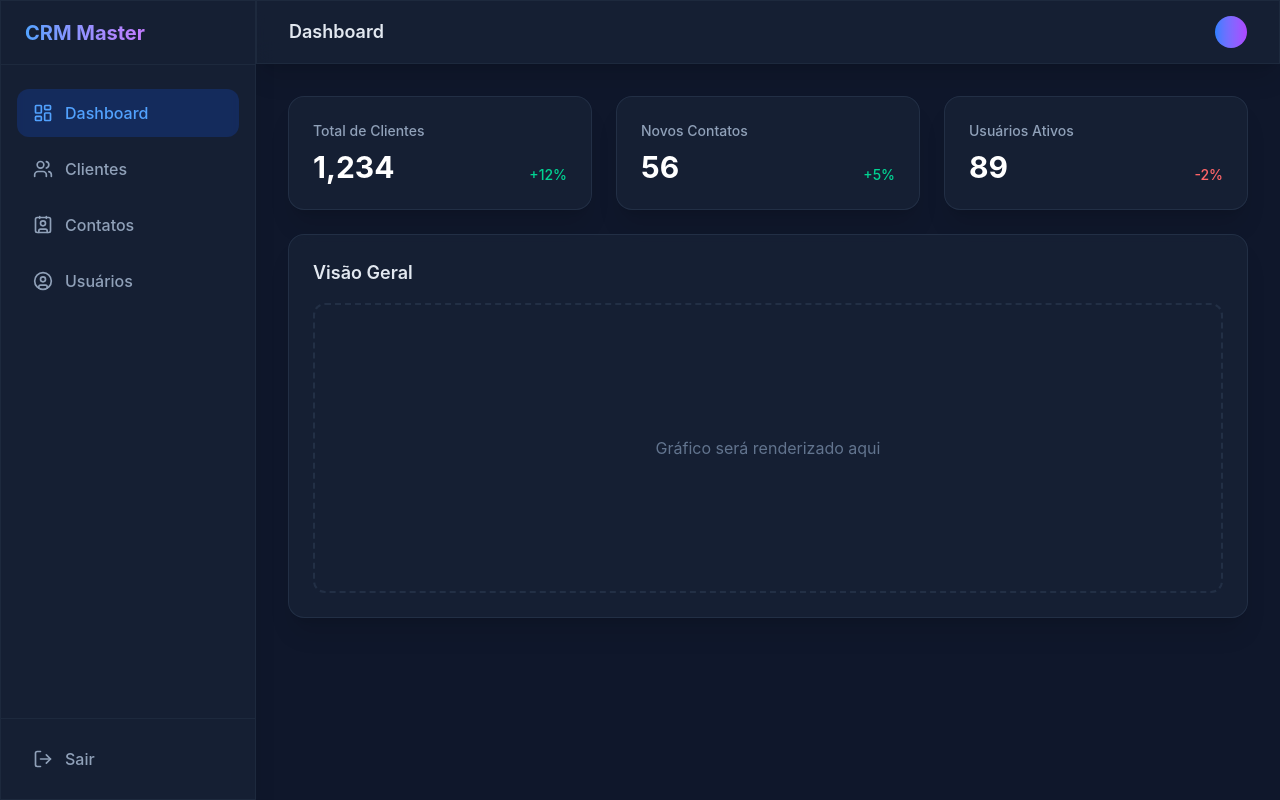
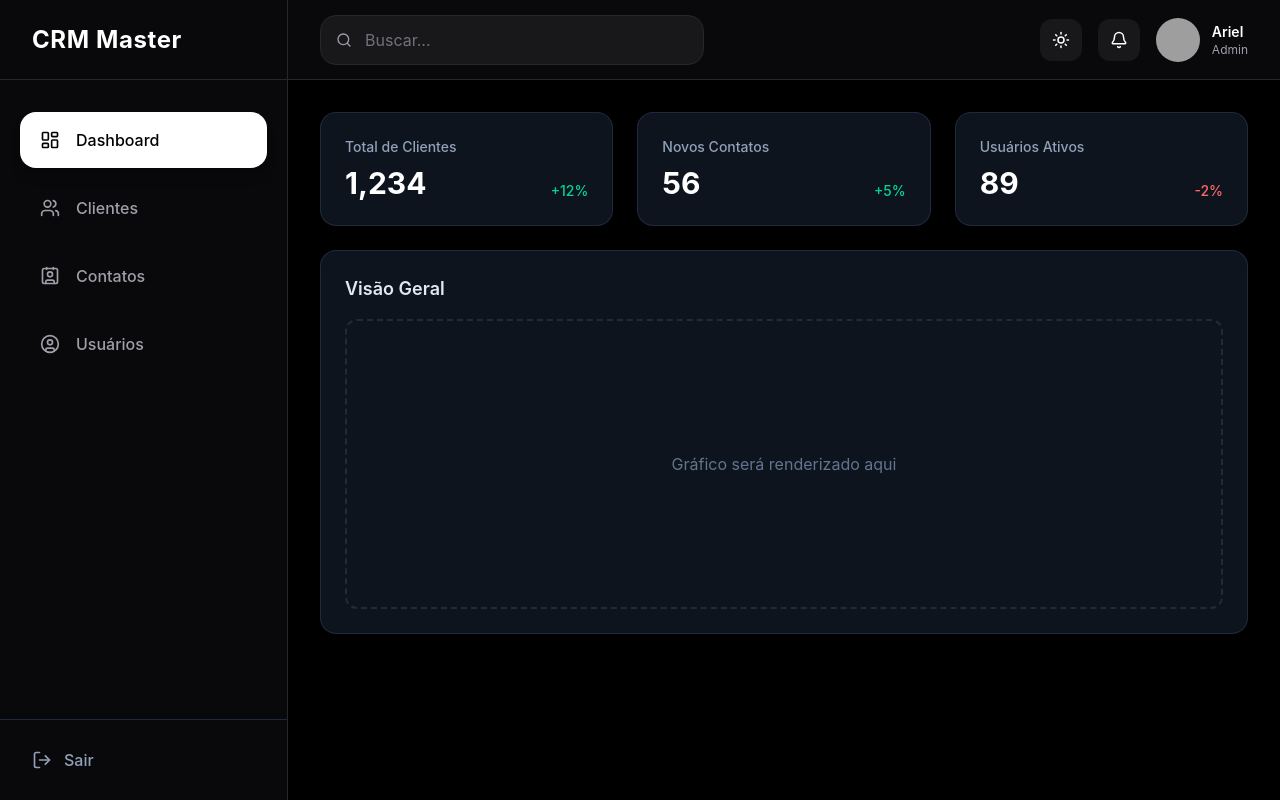
Before and after one commit to Grupo-04-Turma-JavaScript-14/master_crm_interface, a React (Vite) app: page /app/dashboard in a window 1280 px wide. Built offline with nearby package versions, Linux system fonts and the light colour scheme; grey boxes are pictures that could not be loaded.

Commit message:
feat: alteração de cores do layout

```diff
--- a/src/layouts/CrmLayout.tsx
+++ b/src/layouts/CrmLayout.tsx
@@ -1,9 +1,11 @@
 import { Outlet, Link, useLocation } from 'react-router-dom';
-import { LayoutDashboard, Users, Contact, UserCircle, LogOut } from 'lucide-react';
+import { useState } from 'react';
+import { LayoutDashboard, Users, Contact, UserCircle, LogOut, Search, Moon, Sun, Bell } from 'lucide-react';
 import { cn } from '../lib/utils';
 
 export default function CrmLayout() {
   const location = useLocation();
+  const [darkMode, setDarkMode] = useState(true);
 
   const navItems = [
     { name: 'Dashboard', path: '/app/dashboard', icon: LayoutDashboard },
@@ -13,16 +15,26 @@ export default function CrmLayout() {
   ];
 
   return (
-    <div className="min-h-screen bg-slate-900 flex text-slate-100">
+    <div className={`min-h-screen flex transition-all duration-300 ${darkMode
+      ? 'bg-black text-white'
+      : 'bg-zinc-100 text-black'
+      }`}>
       {/* Sidebar */}
-      <aside className="w-64 glass-panel border-r border-slate-800 flex flex-col">
-        <div className="h-16 flex items-center px-6 border-b border-slate-800">
-          <h1 className="text-xl font-bold bg-gradient-to-r from-blue-400 to-purple-400 bg-clip-text text-transparent">
+      <aside className={`w-72 flex flex-col border-r transition-all duration-300 ${darkMode
+        ? 'bg-zinc-950 border-zinc-800'
+        : 'bg-white border-zinc-200'
+        }`}>
+        <div className={`h-20 flex items-center px-8 border-b ${darkMode
+          ? 'border-zinc-800'
+          : 'border-zinc-200'
+          }`}>
+          {/* Logo */}
+          <h1 className="text-2xl font-bold tracking-wide">
             CRM Master
           </h1>
         </div>
 
-        <nav className="flex-1 px-4 py-6 space-y-2">
+        <nav className="flex-1 px-5 py-8 space-y-3">
           {navItems.map((item) => {
             const Icon = item.icon;
             const isActive = location.pathname.startsWith(item.path);
@@ -32,13 +44,17 @@ export default function CrmLayout() {
                 key={item.path}
                 to={item.path}
                 className={cn(
-                  "flex items-center px-4 py-3 rounded-xl transition-all duration-200 group",
+                  "flex items-center px-5 py-4 rounded-2xl transition-all duration-300 group font-medium",
                   isActive
-                    ? "bg-blue-600/20 text-blue-400"
-                    : "text-slate-400 hover:bg-slate-800/50 hover:text-slate-200"
+                    ? darkMode
+                      ? "bg-white text-black shadow-lg"
+                      : "bg-black text-white shadow-lg"
+                    : darkMode
+                      ? "text-zinc-400 hover:bg-zinc-900 hover:text-white"
+                      : "text-zinc-500 hover:bg-zinc-100 hover:text-black"
                 )}
               >
-                <Icon className={cn("w-5 h-5 mr-3 transition-transform group-hover:scale-110", isActive && "text-blue-400")} />
+                <Icon className={cn("w-5 h-5 mr-4 transition-all duration-300 group-hover:scale-110")} />
                 <span className="font-medium">{item.name}</span>
               </Link>
             );
@@ -58,17 +74,69 @@ export default function CrmLayout() {
 
       {/* Main Content */}
       <main className="flex-1 flex flex-col overflow-hidden">
-        <header className="h-16 glass-panel border-b border-slate-800 flex items-center justify-between px-8">
-          <h2 className="text-lg font-semibold text-slate-200">
-            {navItems.find(i => location.pathname.includes(i.path))?.name || 'Dashboard'}
-          </h2>
-          <div className="flex items-center">
-            <div className="w-8 h-8 rounded-full bg-gradient-to-r from-blue-500 to-purple-500" />
+        <header className={`h-20 px-8 flex items-center justify-between border-b transition-all duration-300 ${darkMode
+          ? 'bg-zinc-950 border-zinc-800'
+          : 'bg-white border-zinc-200'
+          }`}
+        >
+          <div className="relative w-96">
+            <Search className="absolute left-4 top-1/2 -translate-y-1/2 w-4 h-4 text-zinc-400" />
+
+            <input
+              type="text"
+              placeholder="Buscar..."
+              className={`w-full pl-11 pr-4 py-3 rounded-2xl border outline-none transition-all duration-300 ${darkMode
+                ? 'bg-zinc-900 border-zinc-800 text-white placeholder:text-zinc-500'
+                : 'bg-zinc-100 border-zinc-200 text-black'
+                }`}
+            />
+          </div>
+          <div className="flex items-center gap-4">
+            <button
+              onClick={() => setDarkMode(!darkMode)}
+              className={`p-3 rounded-xl transition-all duration-300 ${darkMode
+                ? 'bg-zinc-900 hover:bg-zinc-800'
+                : 'bg-zinc-200 hover:bg-zinc-300'
+                }`}
+            >
+              {darkMode ? <Sun size={18} /> : <Moon size={18} />}
+            </button>
+
+            <button
+              className={`p-3 rounded-xl transition-all duration-300 ${darkMode
+                ? 'bg-zinc-900 hover:bg-zinc-800'
+                : 'bg-zinc-200 hover:bg-zinc-300'
+                }`}
+            >
+              <Bell size={18} />
+            </button>
+
+            <div className="flex items-center gap-3">
+              <img
+                src="https://i.pravatar.cc/100"
+                alt="user"
+                className="w-11 h-11 rounded-full object-cover"
+              />
+
+              <div className="hidden md:flex flex-col">
+                <span className="text-sm font-semibold">
+                  Ariel
+                </span>
+
+                <span className="text-xs text-zinc-400">
+                  Admin
+                </span>
+              </div>
+            </div>
           </div>
         </header>
 
-        <div className="flex-1 overflow-auto p-8 relative">
-           <Outlet />
+        <div className={`flex-1 overflow-auto p-8 transition-all duration-300 ${darkMode
+            ? 'bg-black'
+            : 'bg-zinc-100'
+          }`}
+        >
+          <Outlet />
         </div>
       </main>
     </div>
```
